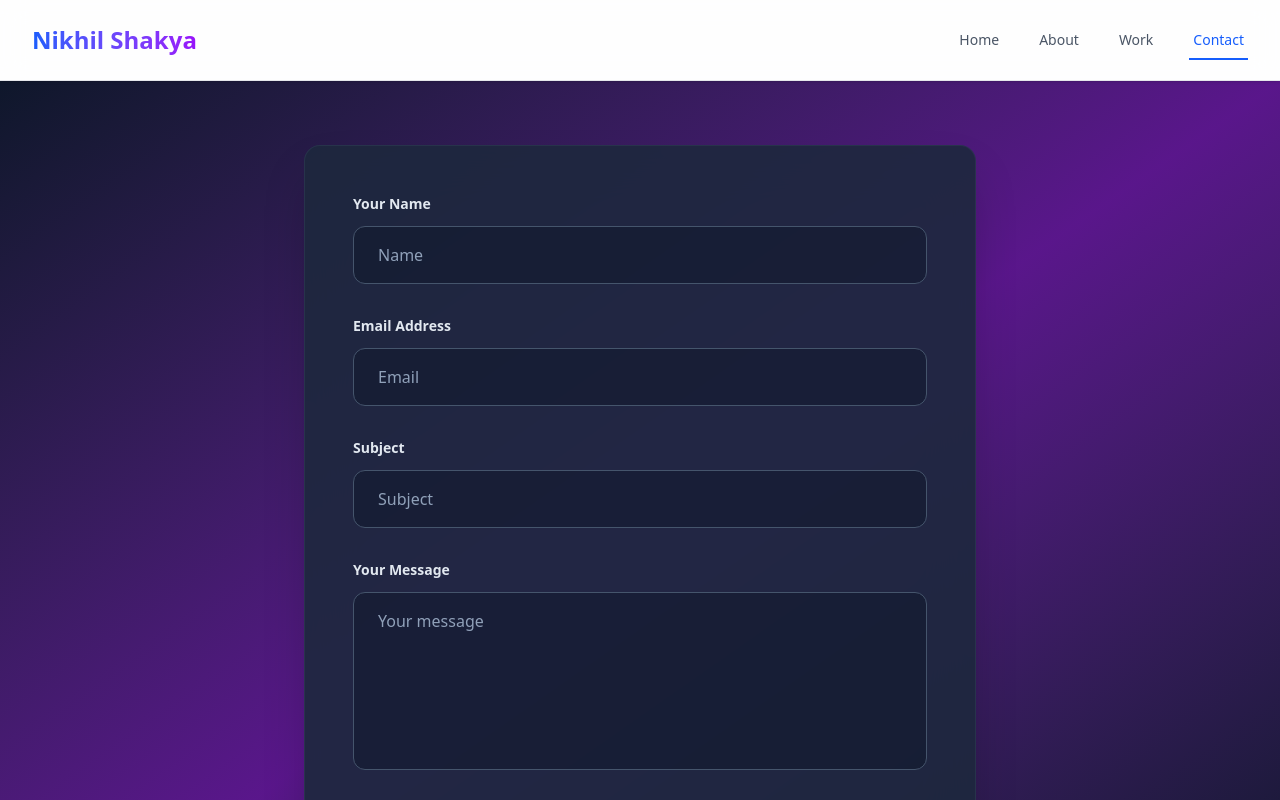
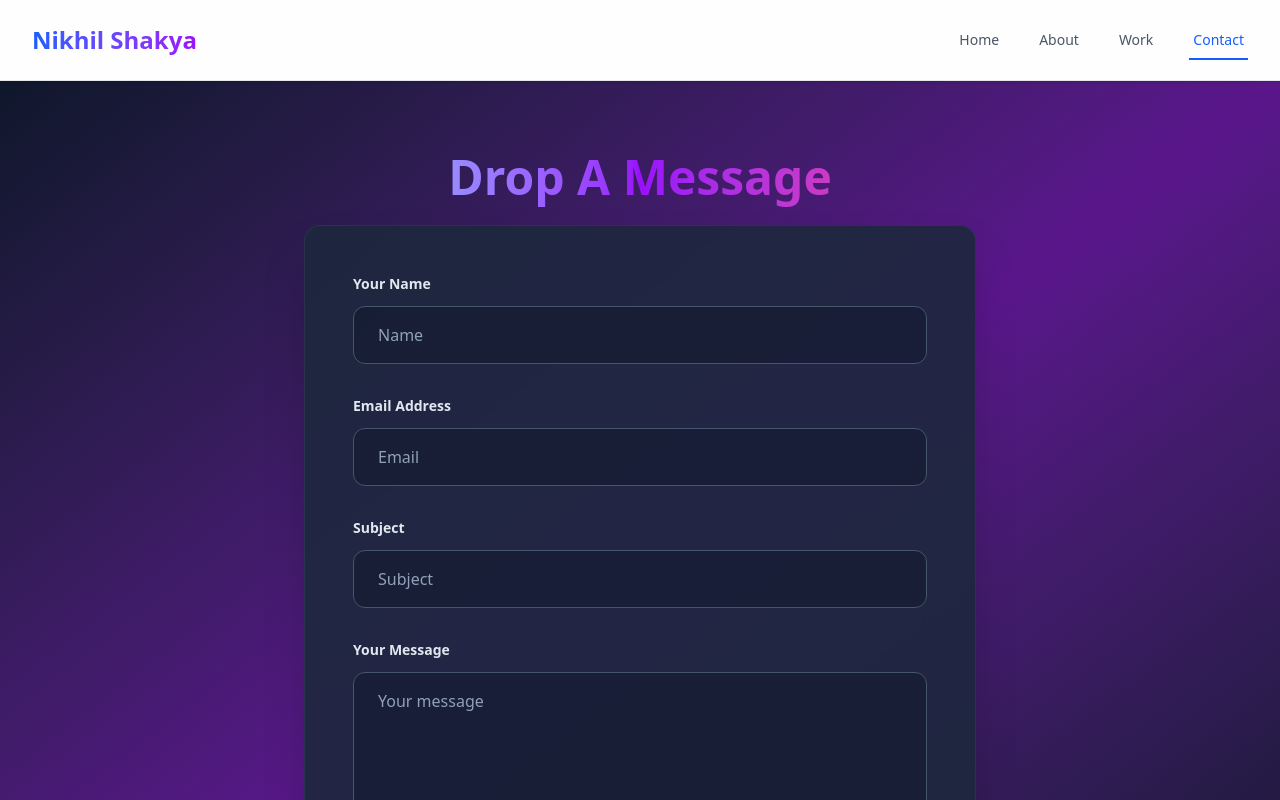
Before and after one commit to nikhilShakya7/NextJs-myWebsite, a Next.js app: page /contact in a window 1280 px wide. Shown: the top 800 px of the page. Built offline with nearby package versions, Linux system fonts and the light colour scheme.

Commit message:
`Added a motion h1 element with a gradient background and animation to the Contact page.`

```diff
--- a/app/contact/page.tsx
+++ b/app/contact/page.tsx
@@ -53,6 +53,13 @@ export default function Contact() {
             variants={slideIn("up", "tween", 0.2, 1)}
             className="relative"
           >
+            <motion.h1
+              className="text-4xl  text-center py-2 md:text-5xl font-bold bg-gradient-to-r from-blue-300 via-purple-600 to-pink-500  bg-clip-text text-transparent mb-4"
+              initial="hidden"
+              animate="visible"
+            >
+              Drop A Message
+            </motion.h1>
             <motion.div className="relative bg-slate-800/90 backdrop-blur-xl rounded-2xl border border-slate-700/50 shadow-2xl p-8 sm:p-12">
               <form onSubmit={handleSubmit(onSubmit)} className="space-y-8">
                 {/* Name Field */}
@@ -147,7 +154,7 @@ export default function Contact() {
                 <button
                   type="submit"
                   disabled={isSubmitting}
-                  className="w-full bg-gradient-to-r from-purple-600 via-pink-600 to-blue-600 text-white py-4 px-8 rounded-xl font-semibold disabled:opacity-60"
+                  className="w-full bg-gradient-to-r from-purple-600 via-pink-600 to-blue-600 text-white py-4 px-8 rounded-xl font-semibold disabled:opacity-60 hover:cursor-pointer hover:tracking-wide"
                 >
                   {isSubmitting ? "Sending..." : "Send Message"}
                 </button>
```
